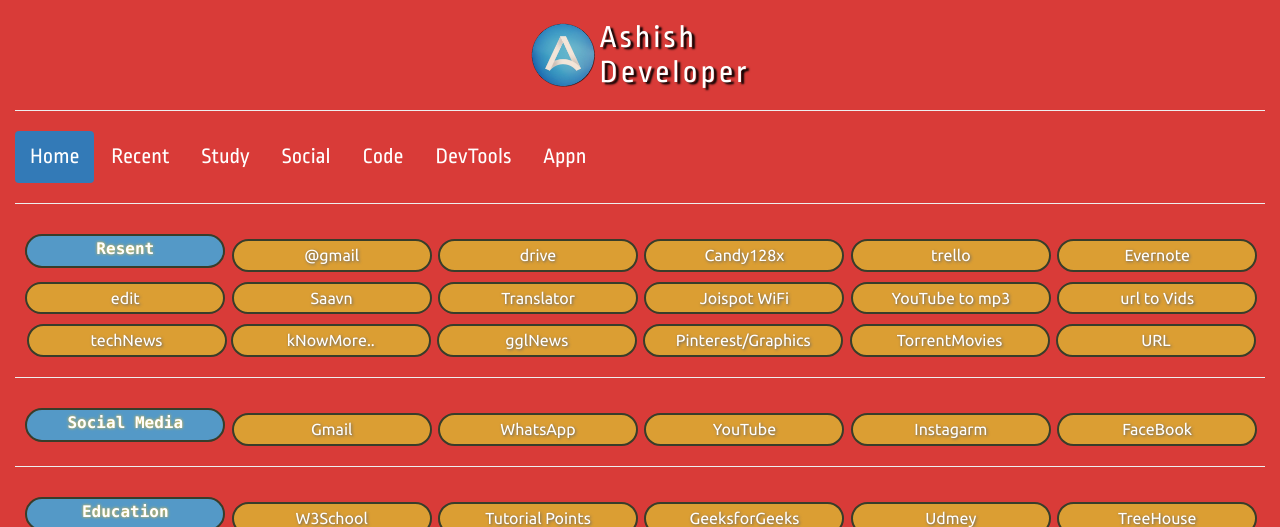
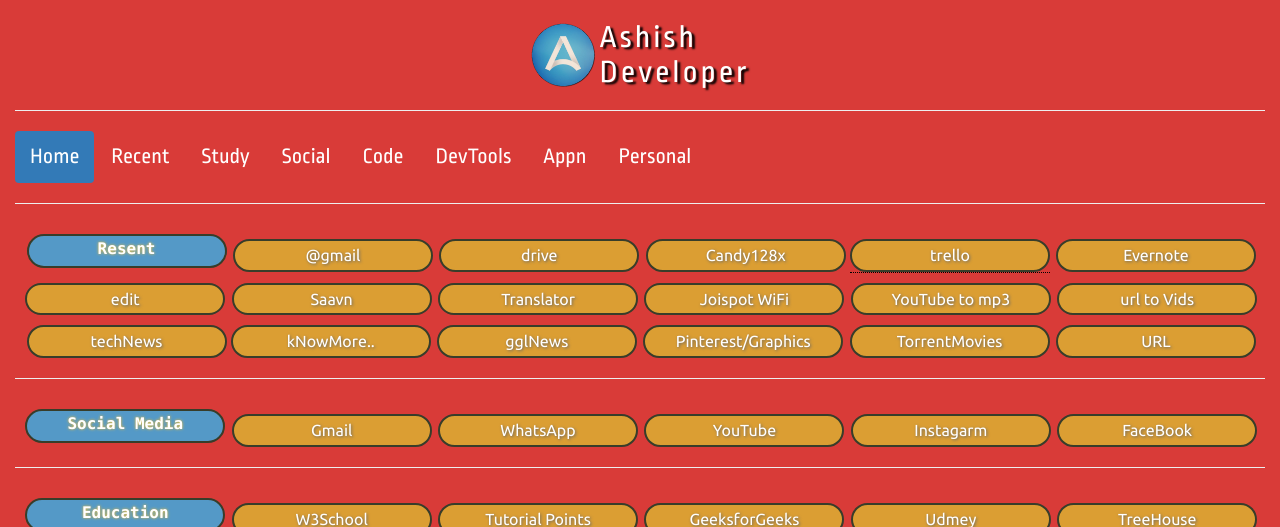
Before and after one commit to Candy128x/bookmarks-multitab, a PHP site: page / in a window 1280 px wide. Shown: the top 527 px of the page. Run offline with PHP 8.4, Linux system fonts and the light colour scheme.

Commit message:
code </> Sun, 2019-05-05, 15:19:10 IST 125

```diff
--- a/css/style.css
+++ b/css/style.css
@@ -143,11 +143,32 @@ a:active
     display: block;
 }
 
+
 .tooltip {
     position: relative;
+    z-index: unset;
     display: inline-block;
+    font-family: unset;
+    font-style: unset;
+    font-weight: unset;
+    line-height: unset;
+    line-break: unset;
+    text-align: unset;
+    text-align: unset;
+    text-decoration: unset;
+    text-shadow: unset;
+    text-transform: unset;
+    letter-spacing: unset;
+    word-break: unset;
+    word-spacing: unset;
+    word-wrap: unset;
+    white-space: unset;
+    font-size: unset;
+    filter: unset;
+    opacity: unset;
     border-bottom: 1px dotted black;
 }
+
 
 .tooltip .tooltiptext {
     font-size: 14px;
@@ -178,6 +199,13 @@ a:active
     visibility: visible;
 }
 
+
+.btn.focus, .btn:focus, .btn:hover {
+  color: white;
+  text-decoration: none;
+}
+
+
 @media only screen and (max-width: 600px) {
 
 .btn {
--- a/index.html
+++ b/index.html
@@ -42,6 +42,7 @@
     <li><a href="#menu4" class="tab1">Code</a></li>
     <li><a href="#menu5" class="tab1">DevTools</a></li>
     <li><a href="#menu6" class="tab1">Appn</a></li>
+    <li><a href="#menu7" class="tab1">Personal</a></li>
   </ul>
   <hr>
 
@@ -57,12 +58,14 @@
 <button class="btn">@gmail</button></a>
 
 <a href="https://drive.google.com" title="Google">
-<button class="btn">drive</button></a>
+<button class="btn"  data-toggle="tooltip" data-placement="left" title="Hooray!">drive</button></a>
 
 <a href="https://github.com/Candy128x?direction=desc&sort=updated&tab=stars">
 <button class="btn">Candy128x</button></a>
 
-<a href="https://trello.com/">
+
+<a href="https://trello.com/" class="tooltip">
+  <span class="tooltiptext">tooltipText</span>
 <button class="btn">trello</button></a>
 
 <a href="https://evernote.com/" title="online NotePad">
@@ -193,6 +196,8 @@
 
 <a href="http://dev01.co.nf/proj/indb/ea/">
 <button class="btn"> [Project's] </button></a>
+
+<!-- <li><a href="#" data-toggle="tooltip" data-placement="left" title="Hooray!">Left</a></li> -->
 
 <div class="dropdown">
   <button class="btn">SoftWare..</button>
@@ -376,9 +381,12 @@
 
 <script>
 $(document).ready(function(){
+
   $(".nav-pills a").click(function(){
     $(this).tab('show');
   });
+
+   $('[data-toggle="tooltip"]').tooltip();
 });
 </script>
 
```
